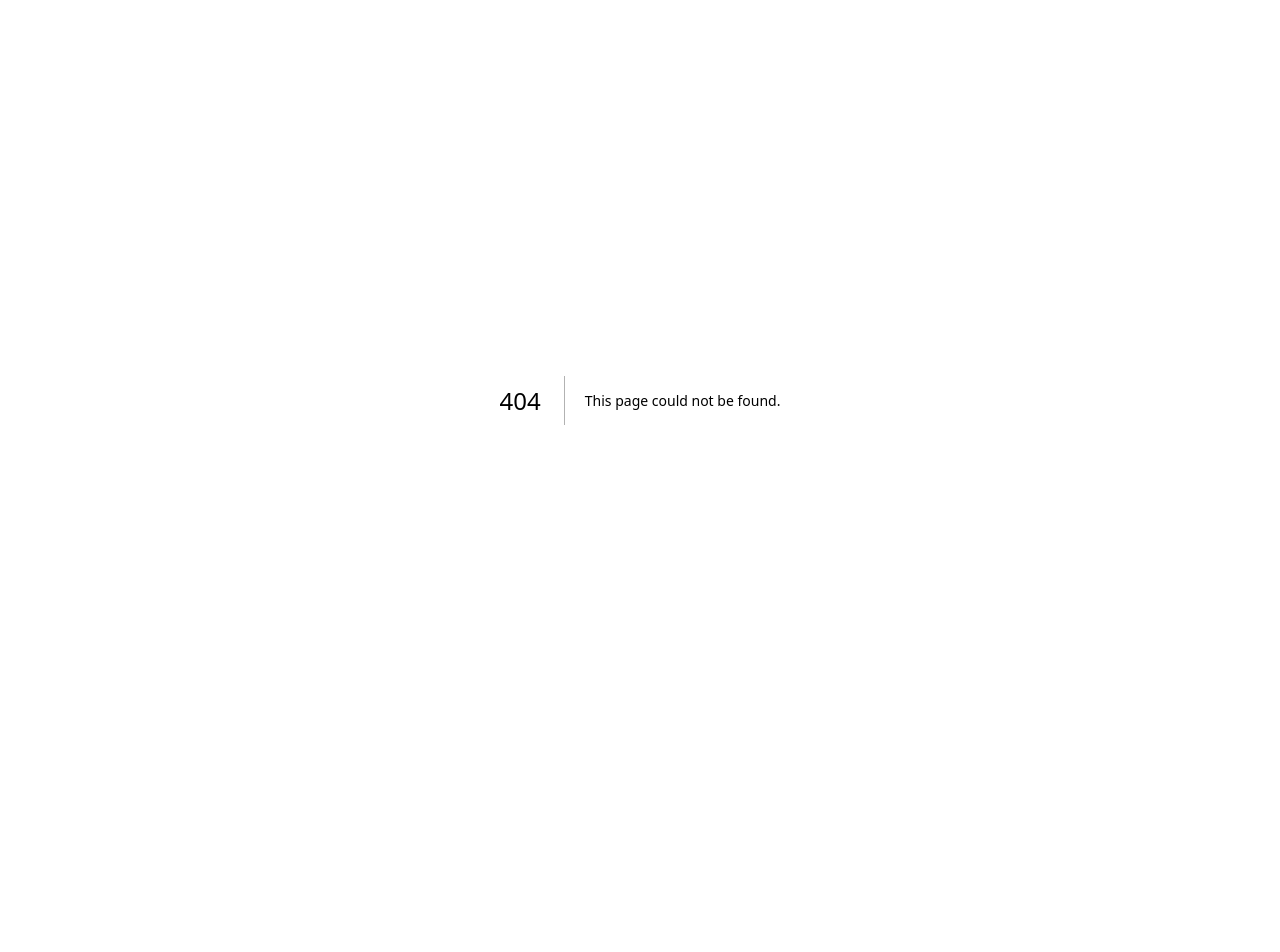
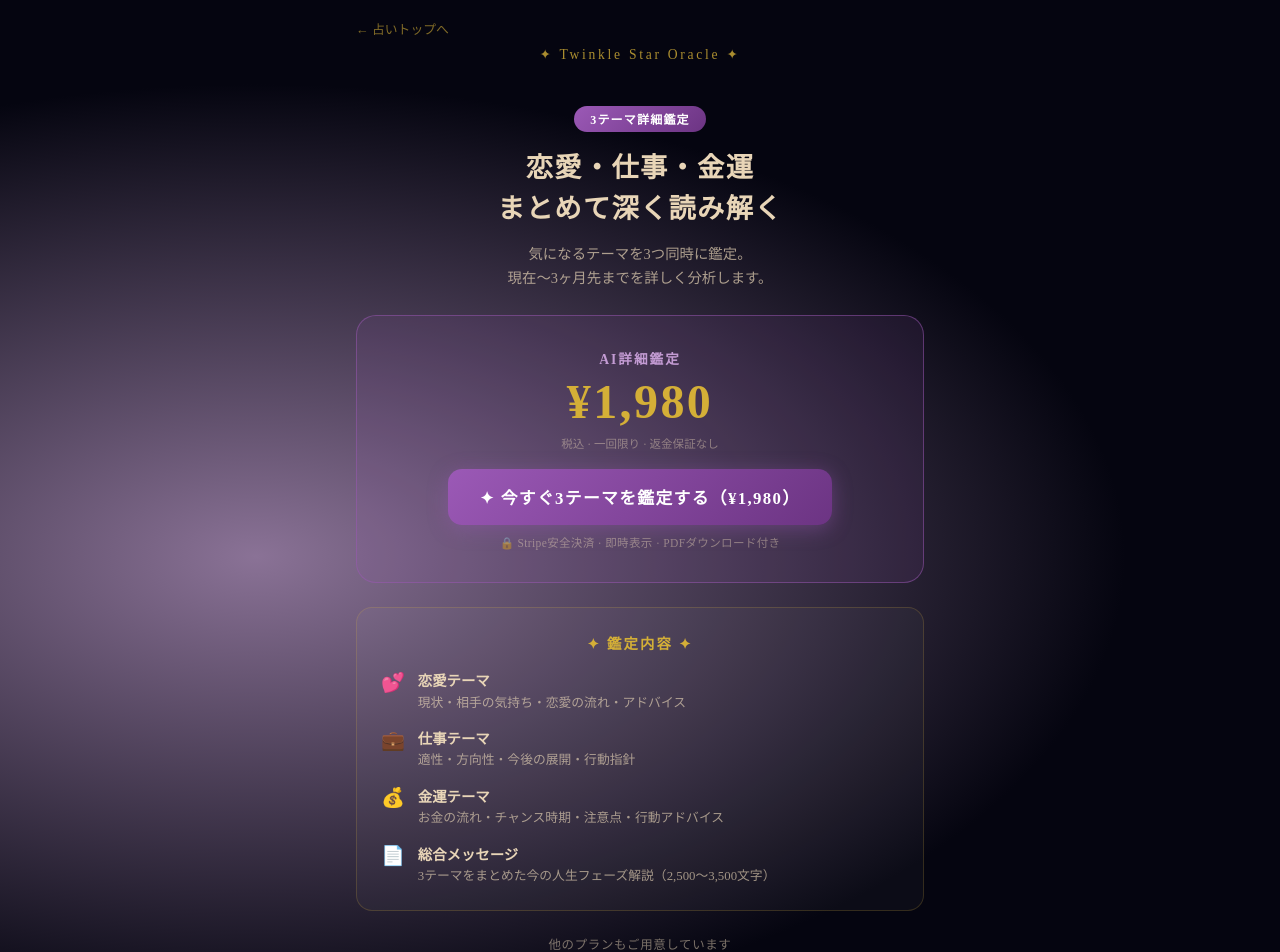
Before and after one commit to sincere1229/sincere1229-twinklelab-next, a Next.js app: page /star/chukan in a window 1280 px wide. Before the commit this address had no page. Shown: the top 952 px of the page. Before the commit the page ends 800 px from the top, so only its background shows below. Built offline with nearby package versions, Linux system fonts and the light colour scheme.

Commit message:
Create page.tsx

```diff
--- /dev/null
+++ b/app/star/chukan/page.tsx
@@ -0,0 +1,312 @@
+'use client'
+
+// ============================================================
+//  app/star/chukan/page.tsx
+//  ¥1,980 中間鑑定ページ（直課金・LINEなし）
+//
+//  導線: 無料占い結果 → ¥500 → ★この画面★ → ¥3,980
+//
+//  Stripe Payment Link を差し込む:
+//    STRIPE_URL_1980 を本番のURLに変更してください
+// ============================================================
+
+import Link from 'next/link'
+
+// ★ここを本番 Stripe Payment Link に変更★
+const STRIPE_URL_1980 = 'https://buy.stripe.com/14A8wIbTEf8C9ANfRx33W03'
+
+export default function ChukanPage() {
+  return (
+    <main style={styles.bg}>
+      <div style={styles.container}>
+
+        {/* ヘッダー */}
+        <div style={styles.header}>
+          <Link href="/star" style={styles.backLink}>← 占いトップへ</Link>
+          <div style={styles.logo}>✦ Twinkle Star Oracle ✦</div>
+        </div>
+
+        {/* タイトルエリア */}
+        <div style={styles.titleArea}>
+          <div style={styles.badge}>3テーマ詳細鑑定</div>
+          <h1 style={styles.h1}>
+            恋愛・仕事・金運<br />
+            まとめて深く読み解く
+          </h1>
+          <p style={styles.sub}>
+            気になるテーマを3つ同時に鑑定。<br />
+            現在〜3ヶ月先までを詳しく分析します。
+          </p>
+        </div>
+
+        {/* 価格・CTA */}
+        <div style={styles.priceCard}>
+          <div style={styles.priceLabel}>AI詳細鑑定</div>
+          <div style={styles.price}>¥1,980</div>
+          <div style={styles.priceNote}>税込 · 一回限り · 返金保証なし</div>
+          <a
+            href={STRIPE_URL_1980}
+            target="_blank"
+            rel="noopener noreferrer"
+            style={styles.btnMain}
+          >
+            ✦ 今すぐ3テーマを鑑定する（¥1,980）
+          </a>
+          <div style={styles.security}>🔒 Stripe安全決済 · 即時表示 · PDFダウンロード付き</div>
+        </div>
+
+        {/* 内容説明 */}
+        <div style={styles.contentBox}>
+          <div style={styles.contentTitle}>✦ 鑑定内容 ✦</div>
+          <ul style={styles.list}>
+            <li style={styles.listItem}>
+              <span style={styles.listIcon}>💕</span>
+              <div>
+                <strong style={styles.listHead}>恋愛テーマ</strong>
+                <div style={styles.listDesc}>現状・相手の気持ち・恋愛の流れ・アドバイス</div>
+              </div>
+            </li>
+            <li style={styles.listItem}>
+              <span style={styles.listIcon}>💼</span>
+              <div>
+                <strong style={styles.listHead}>仕事テーマ</strong>
+                <div style={styles.listDesc}>適性・方向性・今後の展開・行動指針</div>
+              </div>
+            </li>
+            <li style={styles.listItem}>
+              <span style={styles.listIcon}>💰</span>
+              <div>
+                <strong style={styles.listHead}>金運テーマ</strong>
+                <div style={styles.listDesc}>お金の流れ・チャンス時期・注意点・行動アドバイス</div>
+              </div>
+            </li>
+            <li style={styles.listItem}>
+              <span style={styles.listIcon}>📄</span>
+              <div>
+                <strong style={styles.listHead}>総合メッセージ</strong>
+                <div style={styles.listDesc}>3テーマをまとめた今の人生フェーズ解説（2,500〜3,500文字）</div>
+              </div>
+            </li>
+          </ul>
+        </div>
+
+        {/* サブCTA（¥500 / ¥3,980） */}
+        <div style={styles.altArea}>
+          <div style={styles.altTitle}>他のプランもご用意しています</div>
+          <div style={styles.altRow}>
+            <a href="/star/mini" style={styles.altBtn}>
+              1テーマのみ → ¥500
+            </a>
+            <a href="/star/sogo" style={styles.altBtn}>
+              人生全体 → ¥3,980
+            </a>
+          </div>
+        </div>
+
+        <footer style={styles.footer}>
+          © 2026 Twinkle Lab / Twinkle Star Oracle
+        </footer>
+      </div>
+    </main>
+  )
+}
+
+// ============================================================
+//  スタイル
+// ============================================================
+const styles: Record<string, React.CSSProperties> = {
+  bg: {
+    minHeight: '100vh',
+    background: 'radial-gradient(ellipse at 20% 50%, rgba(60,20,80,0.6) 0%, #050510 60%)',
+    color: '#e8d5b7',
+    fontFamily: "'Noto Serif JP', serif",
+  },
+  container: {
+    maxWidth: 600,
+    margin: '0 auto',
+    padding: '0 1rem 3rem',
+  },
+
+  // ヘッダー
+  header: {
+    padding: '1.2rem 0',
+    display: 'flex',
+    flexDirection: 'column',
+    alignItems: 'center',
+    gap: '0.5rem',
+  },
+  backLink: {
+    color: 'rgba(212,175,55,0.6)',
+    textDecoration: 'none',
+    fontSize: '0.8rem',
+    alignSelf: 'flex-start',
+  },
+  logo: {
+    color: '#d4af37',
+    fontSize: '0.85rem',
+    letterSpacing: '0.2em',
+    opacity: 0.8,
+  },
+
+  // タイトル
+  titleArea: {
+    textAlign: 'center',
+    padding: '1.5rem 0',
+  },
+  badge: {
+    display: 'inline-block',
+    background: 'linear-gradient(135deg,#9b59b6,#6c3483)',
+    color: '#fff',
+    fontSize: '0.75rem',
+    fontWeight: 700,
+    borderRadius: 20,
+    padding: '4px 16px',
+    letterSpacing: '0.1em',
+    marginBottom: '1rem',
+  },
+  h1: {
+    color: '#e8d5b7',
+    fontSize: '1.7rem',
+    fontWeight: 700,
+    lineHeight: 1.5,
+    margin: '0 0 0.75rem',
+    letterSpacing: '0.05em',
+  },
+  sub: {
+    color: 'rgba(232,213,183,0.7)',
+    fontSize: '0.9rem',
+    lineHeight: 1.7,
+    margin: 0,
+  },
+
+  // 価格カード
+  priceCard: {
+    background: 'rgba(155,89,182,0.1)',
+    border: '1px solid rgba(155,89,182,0.5)',
+    borderRadius: 20,
+    padding: '2rem 1.5rem',
+    textAlign: 'center',
+    marginBottom: '1.5rem',
+    display: 'flex',
+    flexDirection: 'column',
+    alignItems: 'center',
+    gap: '0.6rem',
+  },
+  priceLabel: {
+    color: '#c39bd3',
+    fontSize: '0.85rem',
+    letterSpacing: '0.15em',
+    fontWeight: 600,
+  },
+  price: {
+    color: '#d4af37',
+    fontSize: '3rem',
+    fontWeight: 700,
+    letterSpacing: '0.05em',
+    lineHeight: 1,
+  },
+  priceNote: {
+    color: 'rgba(232,213,183,0.45)',
+    fontSize: '0.72rem',
+  },
+  btnMain: {
+    display: 'inline-block',
+    marginTop: '0.5rem',
+    background: 'linear-gradient(135deg,#9b59b6,#6c3483)',
+    color: '#fff',
+    fontWeight: 700,
+    fontSize: '1.05rem',
+    borderRadius: 14,
+    padding: '1rem 2rem',
+    textDecoration: 'none',
+    letterSpacing: '0.08em',
+    boxShadow: '0 4px 20px rgba(155,89,182,0.4)',
+    cursor: 'pointer',
+  },
+  security: {
+    color: 'rgba(232,213,183,0.45)',
+    fontSize: '0.72rem',
+    letterSpacing: '0.03em',
+  },
+
+  // 内容リスト
+  contentBox: {
+    background: 'rgba(255,255,255,0.03)',
+    border: '1px solid rgba(212,175,55,0.2)',
+    borderRadius: 16,
+    padding: '1.5rem',
+    marginBottom: '1.5rem',
+  },
+  contentTitle: {
+    color: '#d4af37',
+    fontSize: '0.9rem',
+    fontWeight: 700,
+    letterSpacing: '0.15em',
+    textAlign: 'center',
+    marginBottom: '1rem',
+  },
+  list: {
+    listStyle: 'none',
+    padding: 0,
+    margin: 0,
+    display: 'flex',
+    flexDirection: 'column',
+    gap: '0.9rem',
+  },
+  listItem: {
+    display: 'flex',
+    alignItems: 'flex-start',
+    gap: '0.8rem',
+  },
+  listIcon: {
+    fontSize: '1.2rem',
+    flexShrink: 0,
+    paddingTop: '0.1rem',
+  },
+  listHead: {
+    color: '#e8d5b7',
+    fontSize: '0.9rem',
+    display: 'block',
+    marginBottom: '0.2rem',
+  },
+  listDesc: {
+    color: 'rgba(232,213,183,0.65)',
+    fontSize: '0.8rem',
+    lineHeight: 1.5,
+  },
+
+  // サブCTA
+  altArea: {
+    textAlign: 'center',
+    padding: '0 0 1rem',
+  },
+  altTitle: {
+    color: 'rgba(232,213,183,0.5)',
+    fontSize: '0.78rem',
+    marginBottom: '0.75rem',
+    letterSpacing: '0.05em',
+  },
+  altRow: {
+    display: 'flex',
+    gap: '0.75rem',
+    justifyContent: 'center',
+  },
+  altBtn: {
+    display: 'inline-block',
+    border: '1px solid rgba(212,175,55,0.35)',
+    color: 'rgba(212,175,55,0.8)',
+    fontSize: '0.82rem',
+    borderRadius: 10,
+    padding: '0.6rem 1rem',
+    textDecoration: 'none',
+    letterSpacing: '0.05em',
+    cursor: 'pointer',
+  },
+
+  footer: {
+    textAlign: 'center',
+    color: 'rgba(232,213,183,0.3)',
+    fontSize: '0.72rem',
+    padding: '2rem 0 0',
+  },
+}
```
